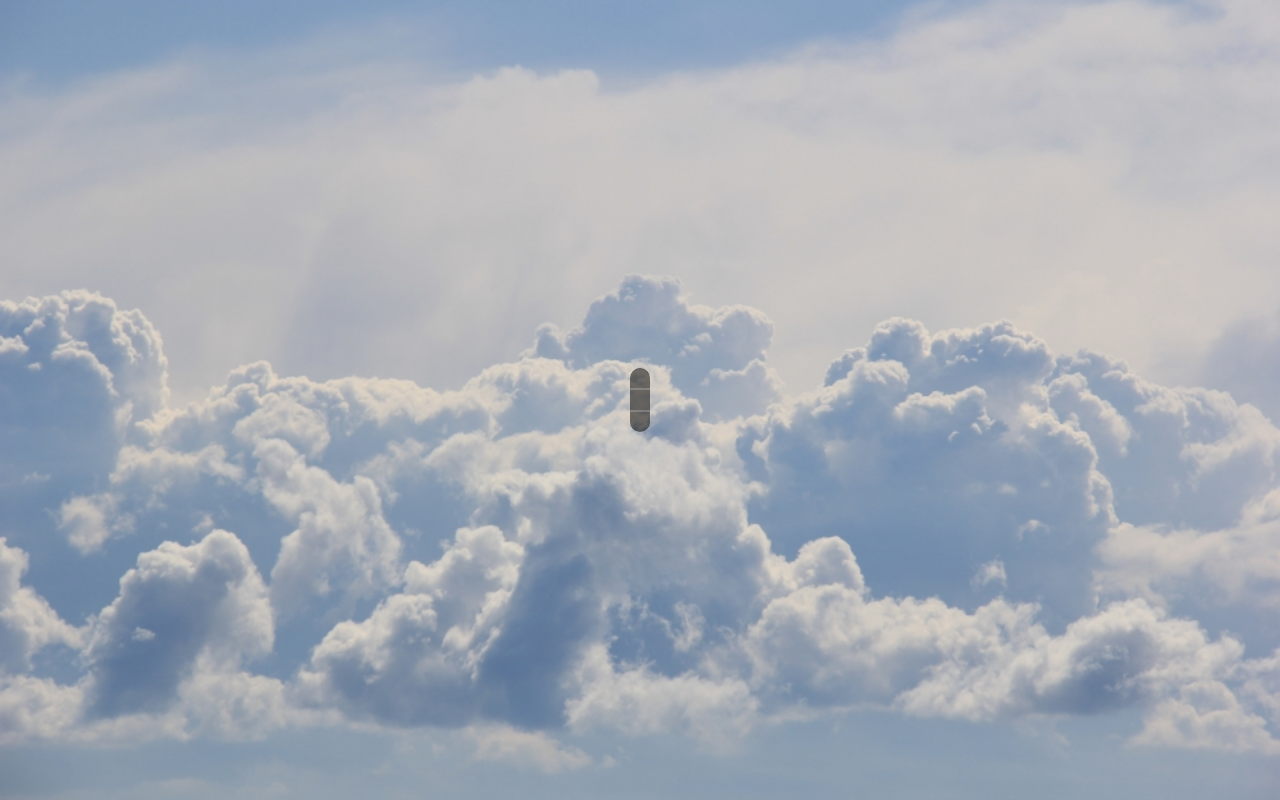
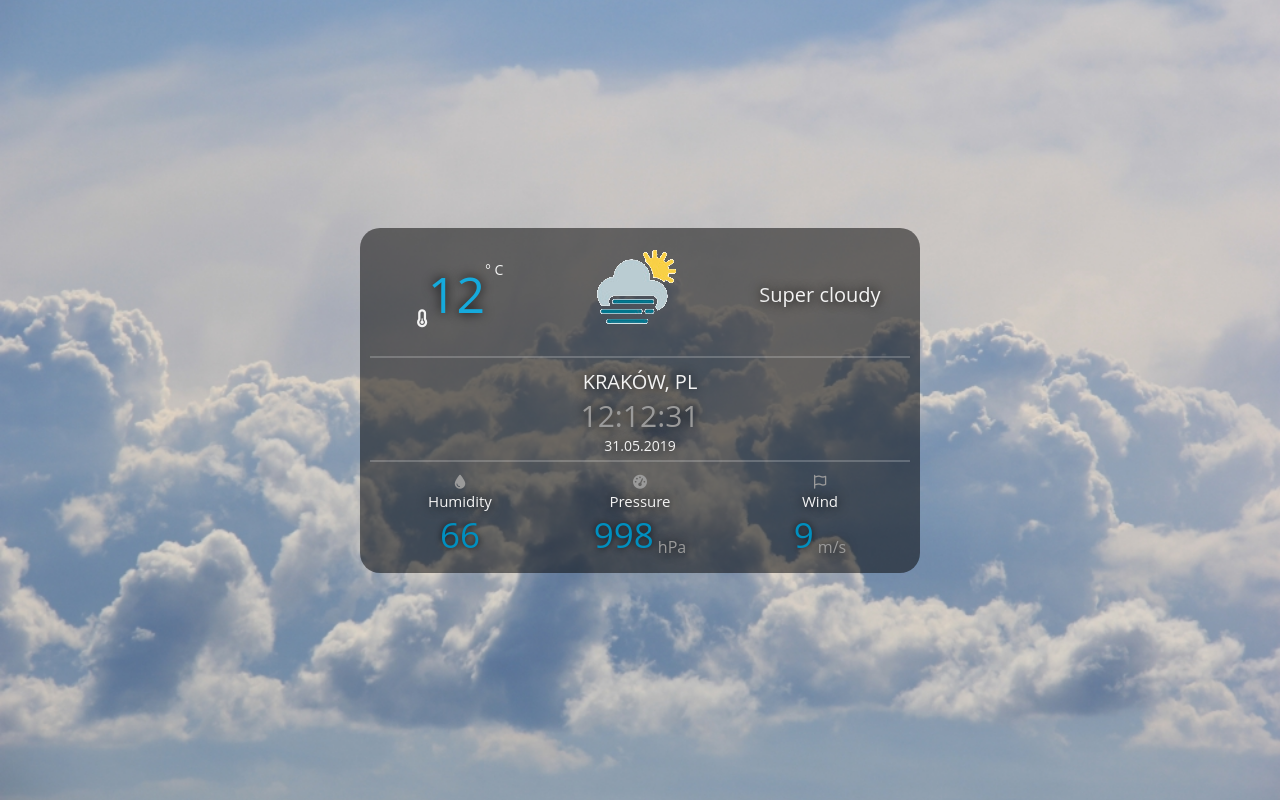
Before and after one commit to GrzegorzJarosz/localWeather, a website: page src/index.html in a window 1280 px wide. Drawn offline with Linux system fonts and the light colour scheme; files that its build step writes are made by us from their sources; files whose address does not match are found by name.

Commit message:
layout rebuilded

```diff
--- a/src/index.html
+++ b/src/index.html
@@ -13,9 +13,63 @@
 <body>
 	<div class="container">
 		<div class="weather-container">
-			<div class="weather-section"></div>
-			<div class="weather-section"></div>
-			<div class="weather-section"></div>
+
+			<div class="weather-section">
+				<div class="cond-box equal-1">
+					<div class="cond-temp">
+						<i class="fa fa-thermometer-quarter item-down" aria-hidden="true"></i>
+						<div class="val-temp shadowed">12</div>
+						<div class="deg-temp">&deg; C</div>
+					</div>
+				</div>
+				<div class="cond-box equal-1">
+					<div class="cond-img">
+						<img alt="" src="img/icons/a01d.png">
+					</div>
+				</div>
+				<div class="cond-box equal-1">
+					<div class="cond-descr shadowed">Super cloudy</div>
+				</div>
+			</div>
+
+
+			<div class="weather-section">
+				<div class="info-box shadowed">
+					<div class="city">kraków, pl</div>
+					<div class="time">12:12:31</div>
+					<div class="date">31.05.2019</div>
+				</div>
+			</div>
+
+
+			<div class="weather-section space-btw tall">
+				<div class="cond-box cond-box-col">
+					<div class="cond-ico"><i class="fa fa-tint" aria-hidden="true"></i></div>
+					<div class="cond-name shadowed">Humidity</div>
+					<div class="cond-val">
+						<div class="val val-humidity ">66</div>
+					</div>
+				</div>
+
+				<div class="cond-box cond-box-col">
+					<div class="cond-ico"><i class="fa fa-tachometer" aria-hidden="true"></i></div>
+					<div class="cond-name shadowed">Pressure</div>
+					<div class="cond-val">
+						<div class="val val-press">998</div>
+						<div class="deg shadowed item-down">hPa</div>
+					</div>
+				</div>
+
+				<div class="cond-box cond-box-col">
+					<div class="cond-ico"><i class="fa fa-flag-o" aria-hidden="true"></i></div>
+					<div class="cond-name shadowed">Wind</div>
+					<div class="cond-val">
+						<div class="val val-wind ">9</div>
+						<div class="deg shadowed item-down">m/s</div>
+					</div>
+				</div>
+			</div>
+
 		</div>
 	</div>
 
--- a/src/scss/_weather.scss
+++ b/src/scss/_weather.scss
@@ -8,19 +8,128 @@
 
 .weather {
 	&-container {
+		padding: 5px 10px;
 		border-radius: 20px;
 		background-color: $w_color_bcgr;
 	}
 
 	&-section {
-		padding: 10px;
+		display: flex;
+		justify-content: center;
 
 		&:not(:first-child) {
 			border-top: 2px solid rgba(255, 255, 255, 0.2);
 		}
+
+		.equal-1 {
+			flex: 1;
+		}
 	}
+}
+
+.space-btw {
+	justify-content: space-between;
+}
+
+.cond {
+	&-box {
+		display: flex;
+		justify-content: center;
+		min-width: 180px;
+	}
+
+	&-box-col {
+		flex-direction: column;
+		align-items: center;
+	}
+
+	&-temp {
+		display: flex;
+		align-self: center;
+
+		.fa {
+			font-size: 1.8em;
+		}
+	}
+
+	&-img {}
+
+	&-descr {
+		font-size: 2em;
+		align-self: center;
+
+		&::first-letter {
+			text-transform: uppercase;
+		}
+	}
+
+	&-name {
+		font-size: 1.5em;
+	}
+
+	&-ico {
+		color: $sub-gray;
+		font-size: 1.4em;
+	}
+
+	&-val {
+		display: flex;
+		align-self: center;
+	}
+
+}
+
+.val {
+	color: $color-1;
+	font-size: 3.5em;
+	text-shadow: 0 0 6px $text-lightshadow;
+
+	&-temp {
+		color: $color-3;
+		font-size: 5em;
+	}
+}
+
+.deg {
+	font-size: 1.6em;
+	color: $sub-gray;
+	margin-left: 4px;
+
+	&-temp {
+		font-size: 1.4em;
+	}
+}
+
+.info-box {
+	display: flex;
+	flex-direction: column;
+	align-items: center;
+}
+
+.city {
+	margin-top: 10px;
+	font-size: 2em;
+	text-transform: uppercase;
+}
+
+.time {
+	font-size: 3em;
+	color: $sub-gray;
+}
+
+.date {
+	font-size: 1.4em;
+	padding-bottom: 5px;
+}
+
+.item-down {
+	align-self: flex-end;
 }
 
 .shadowed {
 	text-shadow: 0 0 12px $text-shadow;
 }
+
+.tall {
+	padding: 10px 0px;
+}
```
Also changed, not shown: dist/css/styles.css, dist/index.html.
